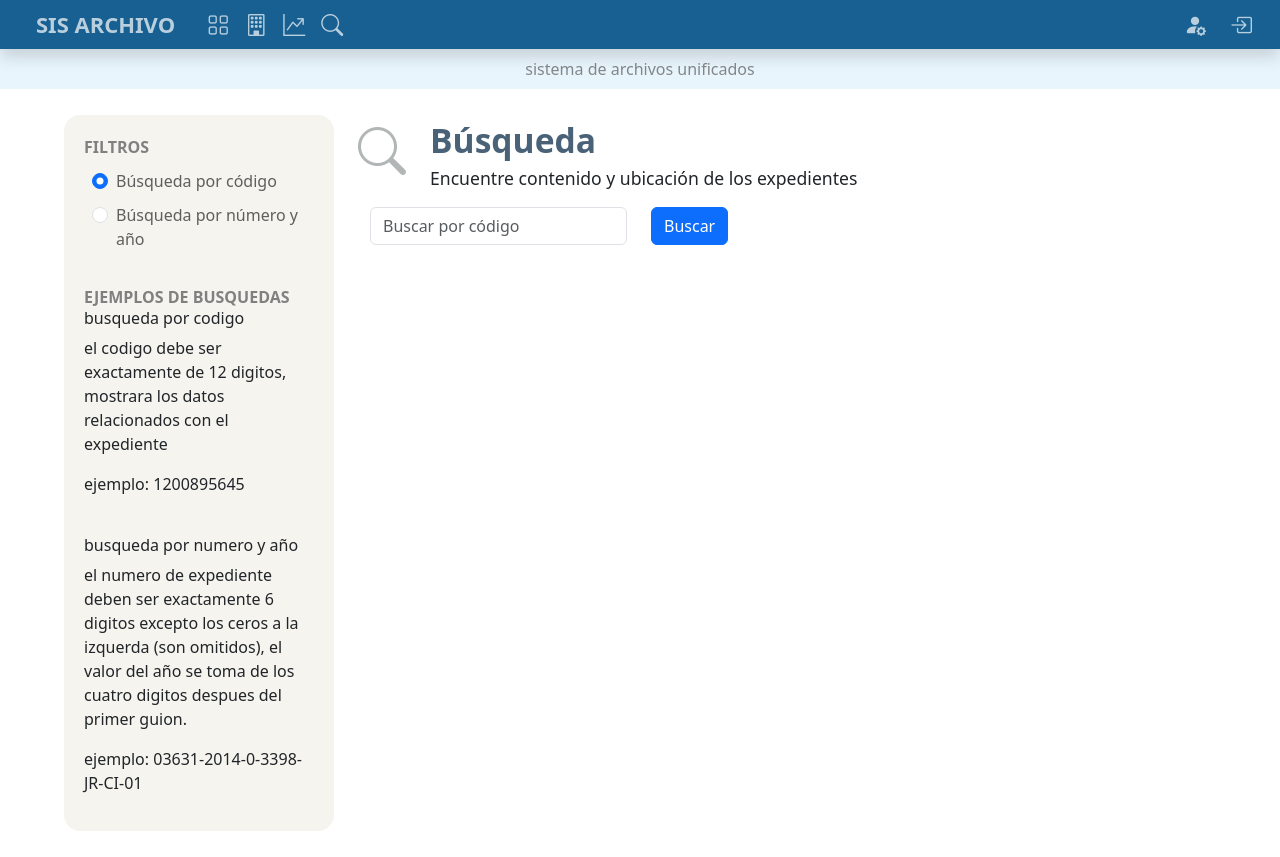
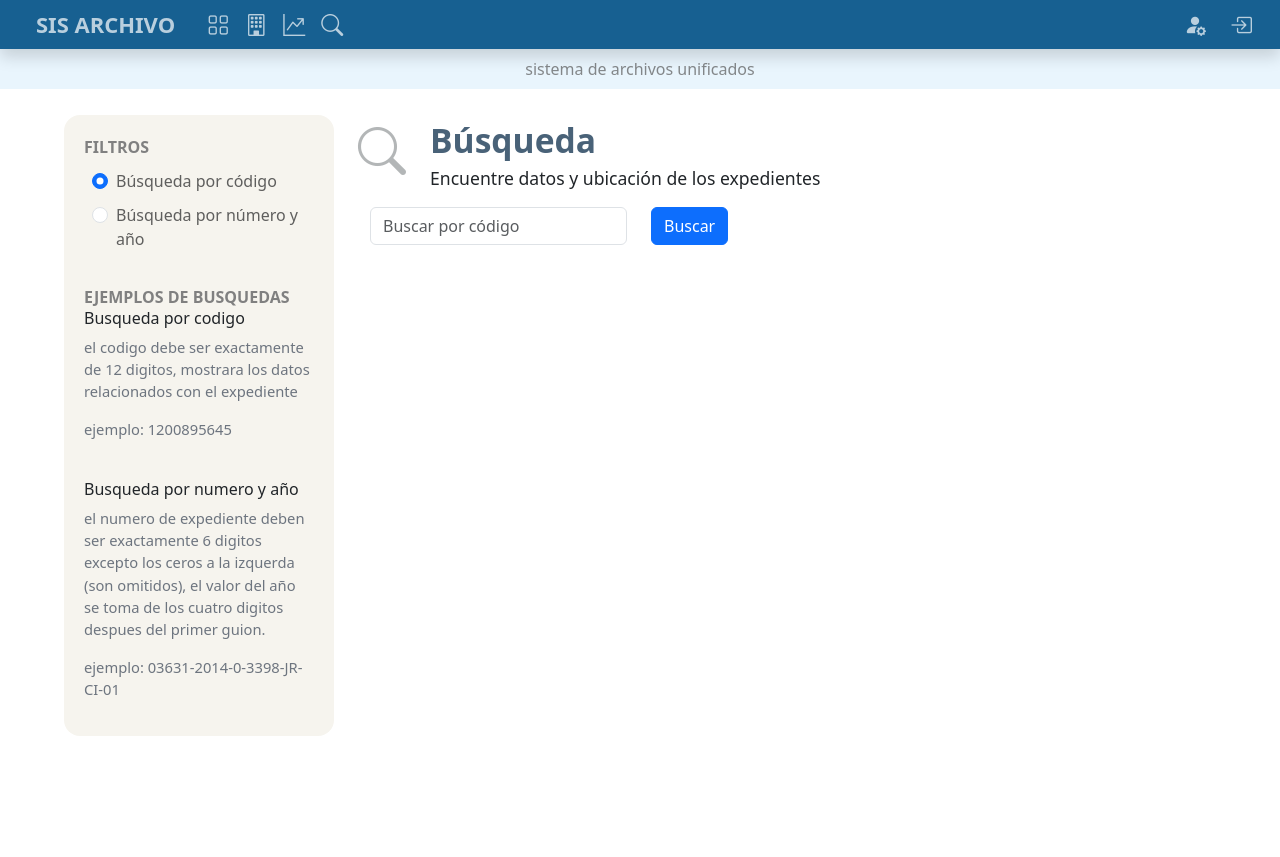
Before and after one commit to net0git/PROJECT-ARCHIVO-EDU, an Angular app in the folder client/: page /principal in a window 1280 px wide. After the commit the page ends 800 px from the top, so only its background shows below. Built offline with nearby package versions, Linux system fonts and the light colour scheme.

Commit message:
modulo de busqueda por codigo terminado

```diff
--- a/client/src/app/infraestructure/pages/principal/principal.component.css
+++ b/client/src/app/infraestructure/pages/principal/principal.component.css
@@ -93,6 +93,11 @@
     width: 90%;
     border-radius: 20PX;
   }
+  .card_panel:hover{
+
+    background-color: #f8f8f4;
+
+  }
 
   .number-folio{
     font-size: 1.7rem;
@@ -112,7 +117,7 @@
     color: #C28E0E;
     border: 1px solid #FAE5B3;
     box-shadow: 1px 1px 3px 0 #D5DDE5;
-    cursor: none;
+    cursor: default;
 }
 
 .text-nro-expediente{
@@ -149,3 +154,9 @@
     font-weight: 500;
     color: #404b5ac0;
 }
+
+.text-content-ejemplo{
+    font-size: 0.92rem;
+    font-weight: 400;
+    color: #404b5ac0;
+}
--- a/client/src/app/infraestructure/pages/principal/principal.component.html
+++ b/client/src/app/infraestructure/pages/principal/principal.component.html
@@ -38,15 +38,15 @@
                 <br>
                 <div class="titulo">EJEMPLOS DE BUSQUEDAS</div>
                 <div>
-                    <h6>busqueda por codigo</h6>
-                    <p>el codigo debe ser exactamente de 12 digitos, mostrara los datos relacionados con el expediente</p>
-                    <p>ejemplo: 1200895645</p>
+                    <h6>Busqueda por codigo</h6>
+                    <p class="text-content-ejemplo">el codigo debe ser exactamente de 12 digitos, mostrara los datos relacionados con el expediente</p>
+                    <p class="text-content-ejemplo">ejemplo: 1200895645</p>
                 </div>
                 <br>
                 <div>
-                    <h6>busqueda por numero y año</h6>
-                    <p>el numero de expediente deben ser exactamente 6 digitos excepto los ceros a la izquerda (son omitidos), el valor del año se toma de los cuatro digitos despues del primer guion.</p>
-                    <p>ejemplo: 03631-2014-0-3398-JR-CI-01</p>
+                    <h6>Busqueda por numero y año</h6>
+                    <p class="text-content-ejemplo">el numero de expediente deben ser exactamente 6 digitos excepto los ceros a la izquerda (son omitidos), el valor del año se toma de los cuatro digitos despues del primer guion.</p>
+                    <p class="text-content-ejemplo">ejemplo: 03631-2014-0-3398-JR-CI-01</p>
                 </div>
 
 
@@ -63,7 +63,7 @@
                 <!-- <p class="titulo_menu"> Busqueda</p> -->
                 <div class="text-start mx-4">
                     <p class="titulo_menu mb-0">Búsqueda</p>
-                    <p style="font-size: 1.1rem ">Encuentre contenido y ubicación de los expedientes </p>
+                    <p style="font-size: 1.1rem ">Encuentre datos y ubicación de los expedientes </p>
                 </div>
             </div>
 
@@ -111,10 +111,10 @@
                                 <span>P : {{dataExpediente.codg_paquet}}</span>
                             </div>
                         </div>
-                        <p class="text-content m-0">codigo exp : {{dataExpediente.codg_expediente}}</p>
-                        <p class="text-content m-0">parte demanda : {{dataExpediente.parte_demanda}}</p>
-                        <p class="text-content m-0">parte demandado : {{dataExpediente.parte_demandado}}</p>
-                        <p class="text-content m-0">fecha conclución : {{dataExpediente.fecha_conclu | date:'dd-MM-yyyy'}}</p>
+                        <p class="text-content m-0">Codigo exp : {{dataExpediente.codg_expediente}}</p>
+                        <p class="text-content m-0">Parte demanda : {{dataExpediente.parte_demanda}}</p>
+                        <p class="text-content m-0">Parte demandado : {{dataExpediente.parte_demandado}}</p>
+                        <p class="text-content m-0">Fecha conclución : {{dataExpediente.fecha_conclu | date:'dd-MM-yyyy'}}</p>
                         <samp class="mt-3">
                             <button class="btn btn-warning-backup btn-sm" ><i class="bi bi-database"></i> {{dataExpediente.base_de_datos}}</button>
 
```
